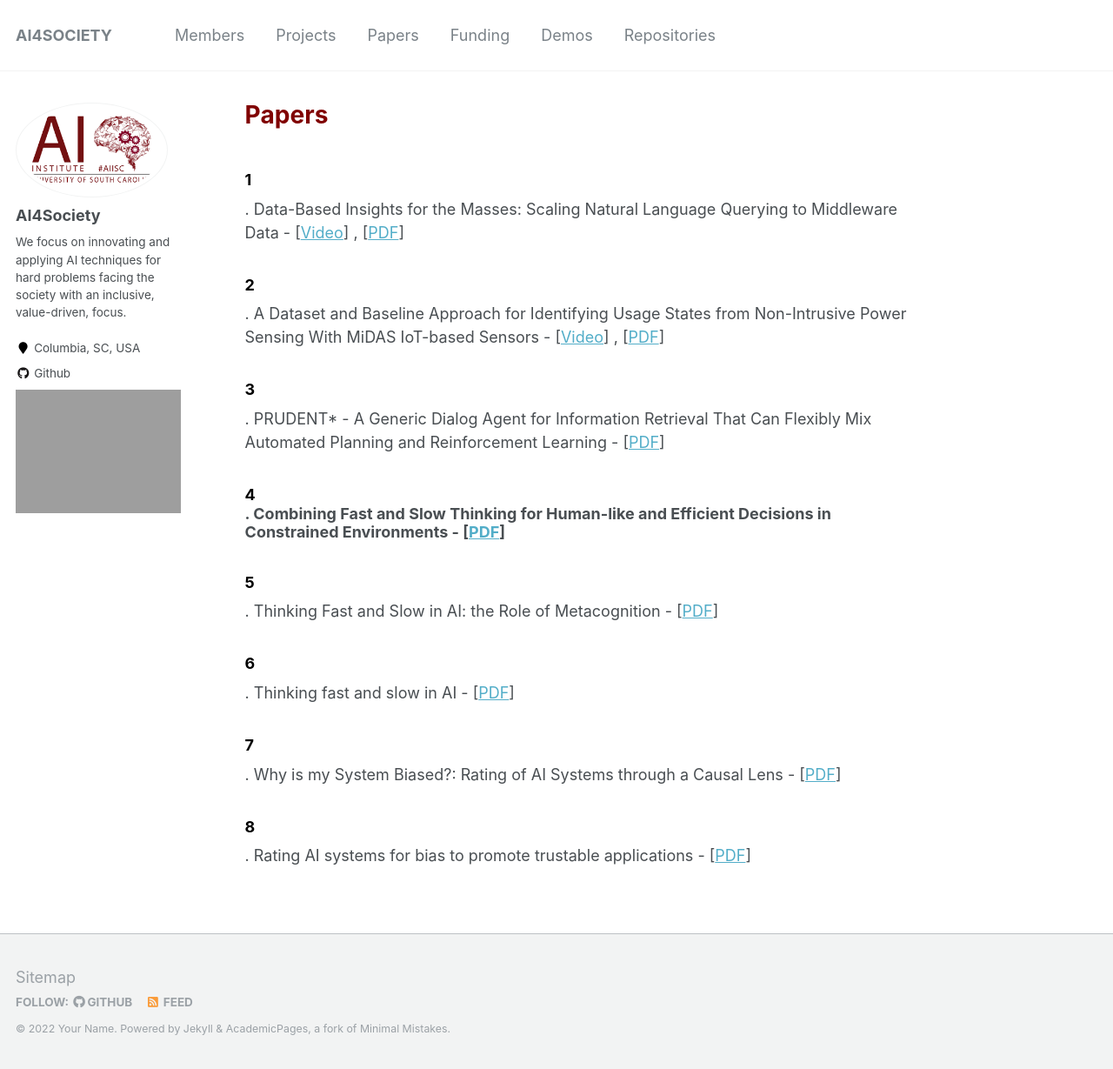
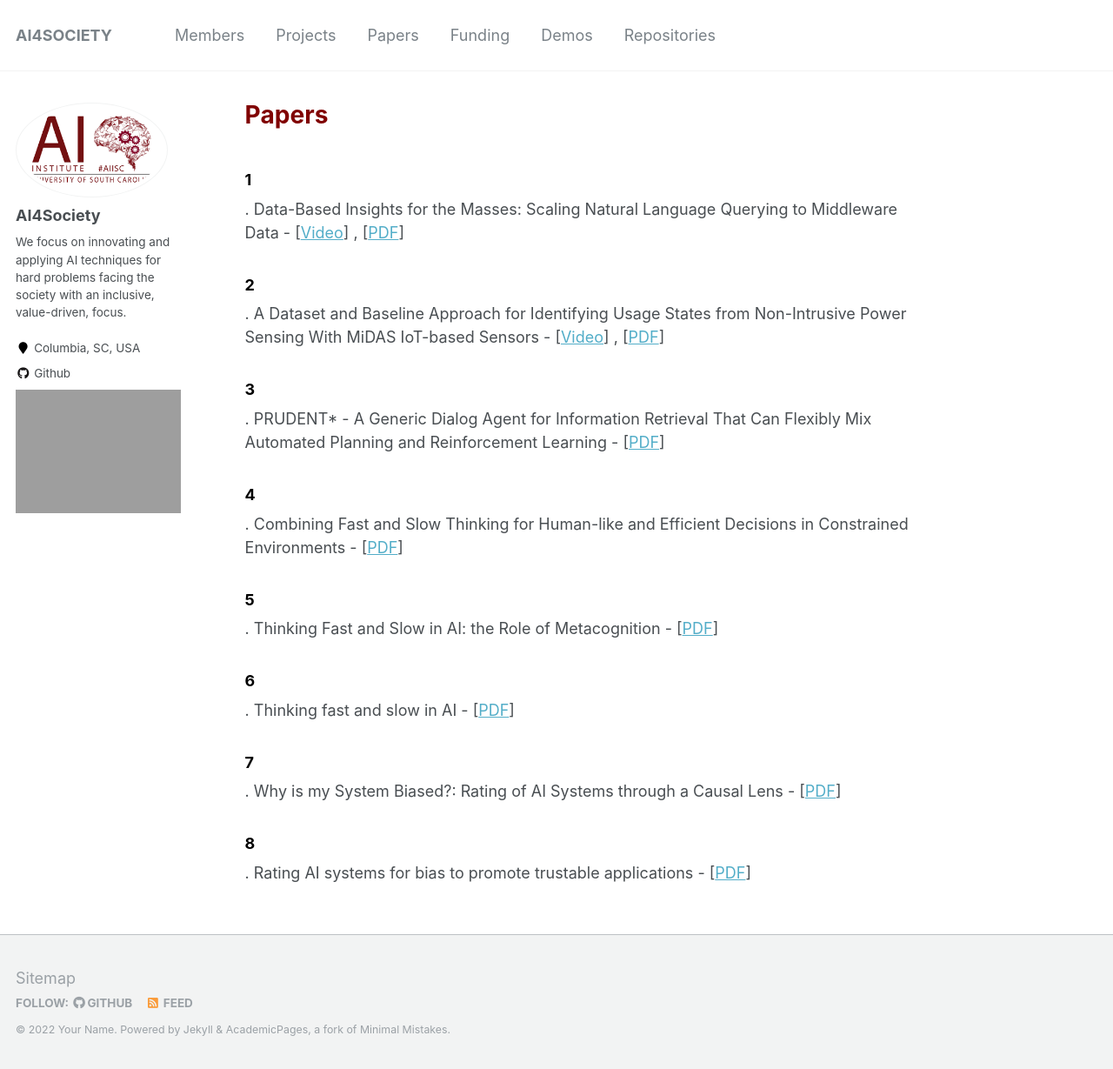
Before and after one commit to likitha-9/ai4society.github.io, a Jekyll site: the page built from _pages/papers.md, in a window 1280 px wide and 1229 px high. Shown: the whole window at 87% size. Built offline with Jekyll 4.4.1, drawn with Linux system fonts in a browser that asks for light colours.

Commit message:
project update

```diff
--- a/_pages/papers.md
+++ b/_pages/papers.md
@@ -21,7 +21,8 @@
 
 
 
-### <span style="color:black">4</span><br/>. <span style>Combining Fast and Slow Thinking for Human-like and Efficient Decisions in Constrained Environments - [[PDF](https://scholar.google.com/citations?view_op=view_citation&hl=en&user=mPC6wp4AAAAJ&sortby=pubdate&citation_for_view=mPC6wp4AAAAJ:KNjnJ3z-R6IC)]</span>
+### <span style="color:black">4</span>
+. <span style>Combining Fast and Slow Thinking for Human-like and Efficient Decisions in Constrained Environments - [[PDF](https://scholar.google.com/citations?view_op=view_citation&hl=en&user=mPC6wp4AAAAJ&sortby=pubdate&citation_for_view=mPC6wp4AAAAJ:KNjnJ3z-R6IC)]</span>
 
 
 ### <span style="color:black">5</span>
```
